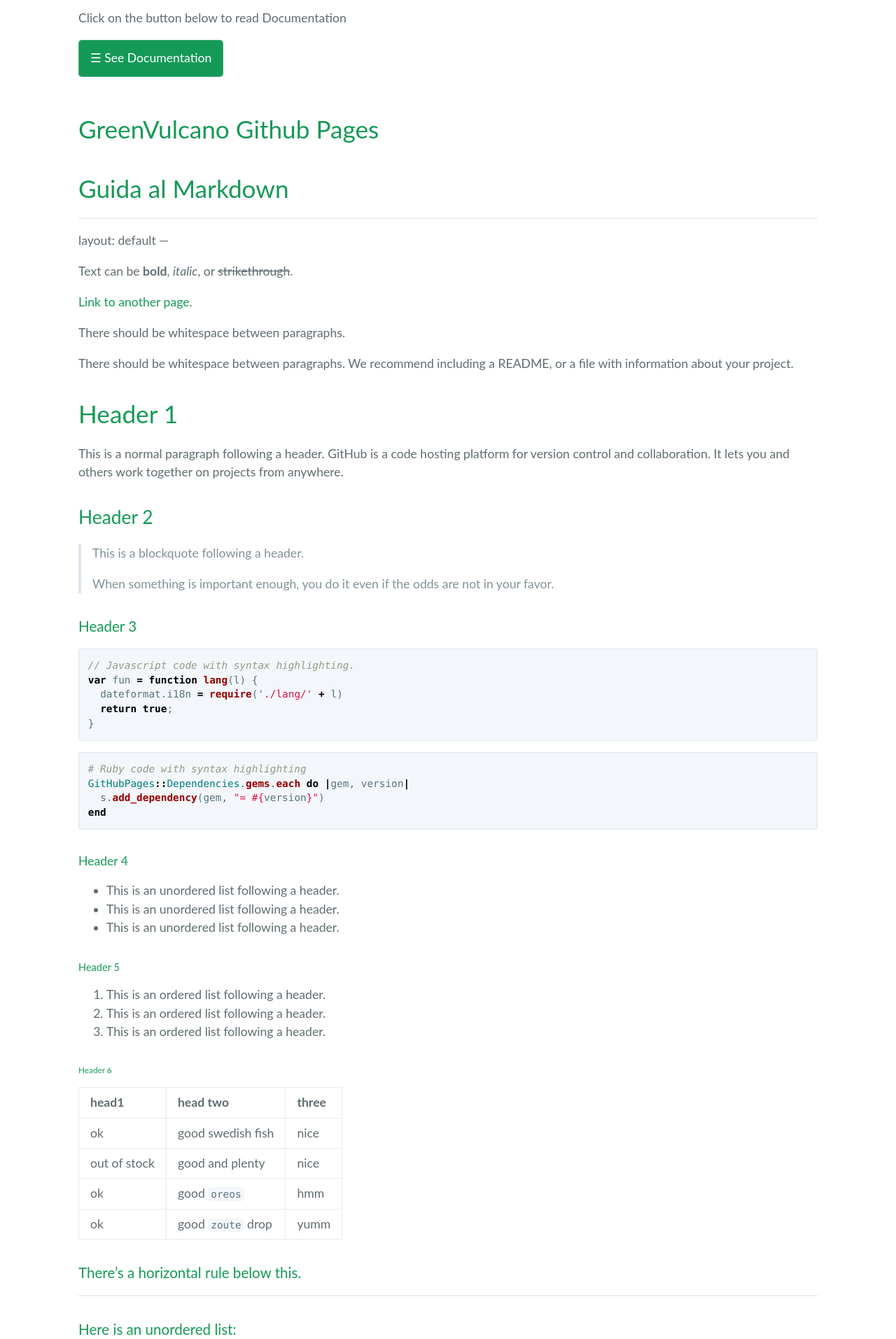
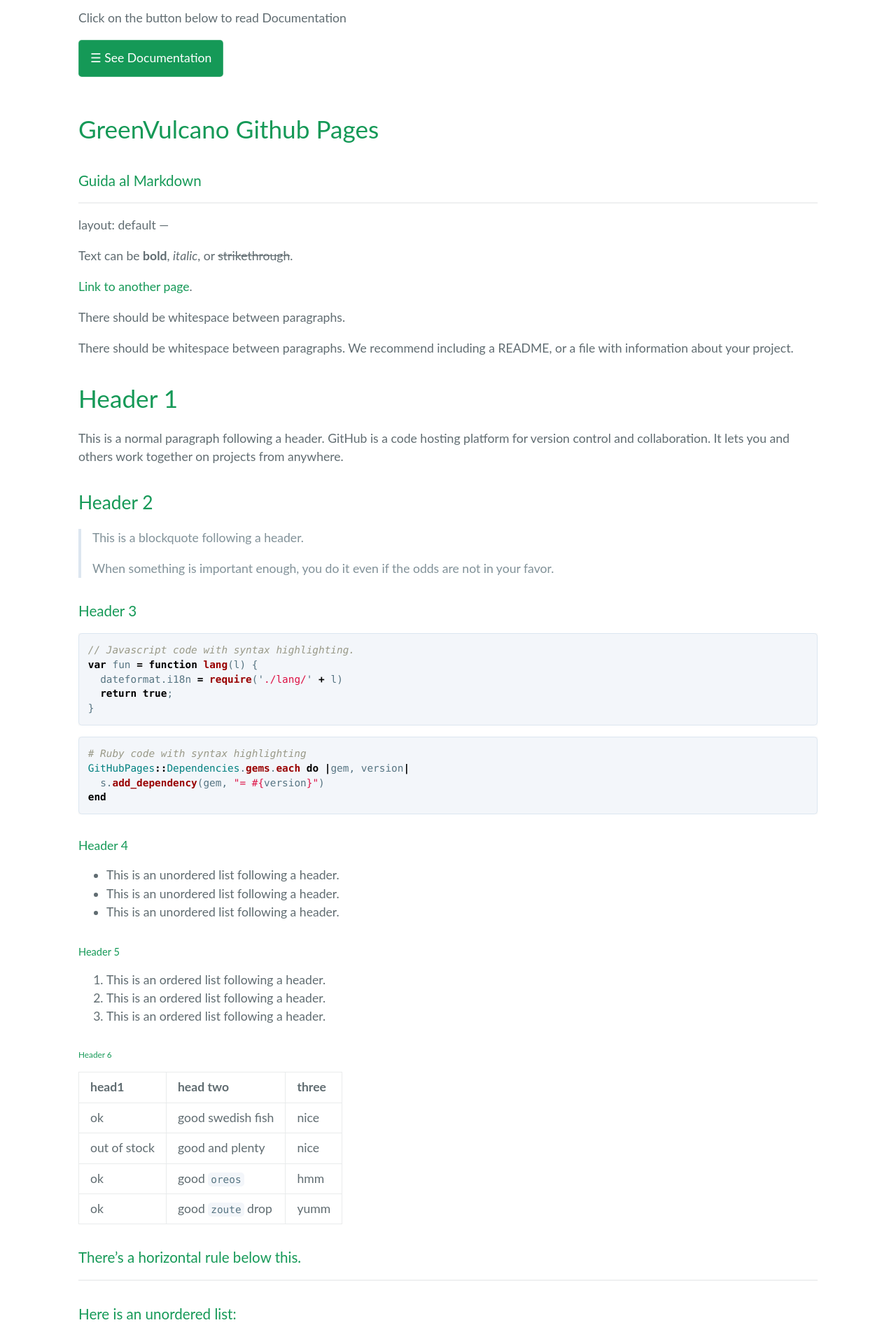
Before and after one commit to dianamw/GreenVulcano-Beta, a Jekyll site: the page built from index.md, in a window 1280 px wide. Shown: the part 375-2289 px from the top of the page at 70% size. Built offline with Jekyll 4.4.1, drawn with Linux system fonts in a browser that asks for light colours; our own code applies the rules of GitHub Pages for plain Markdown files; the repository's description, which GitHub fills in, is left out.

```diff
--- a/index.md
+++ b/index.md
@@ -1,6 +1,6 @@
 # GreenVulcano Github Pages
 
-# Guida al Markdown
+### Guida al Markdown
 ---
 layout: default
 ---
```
